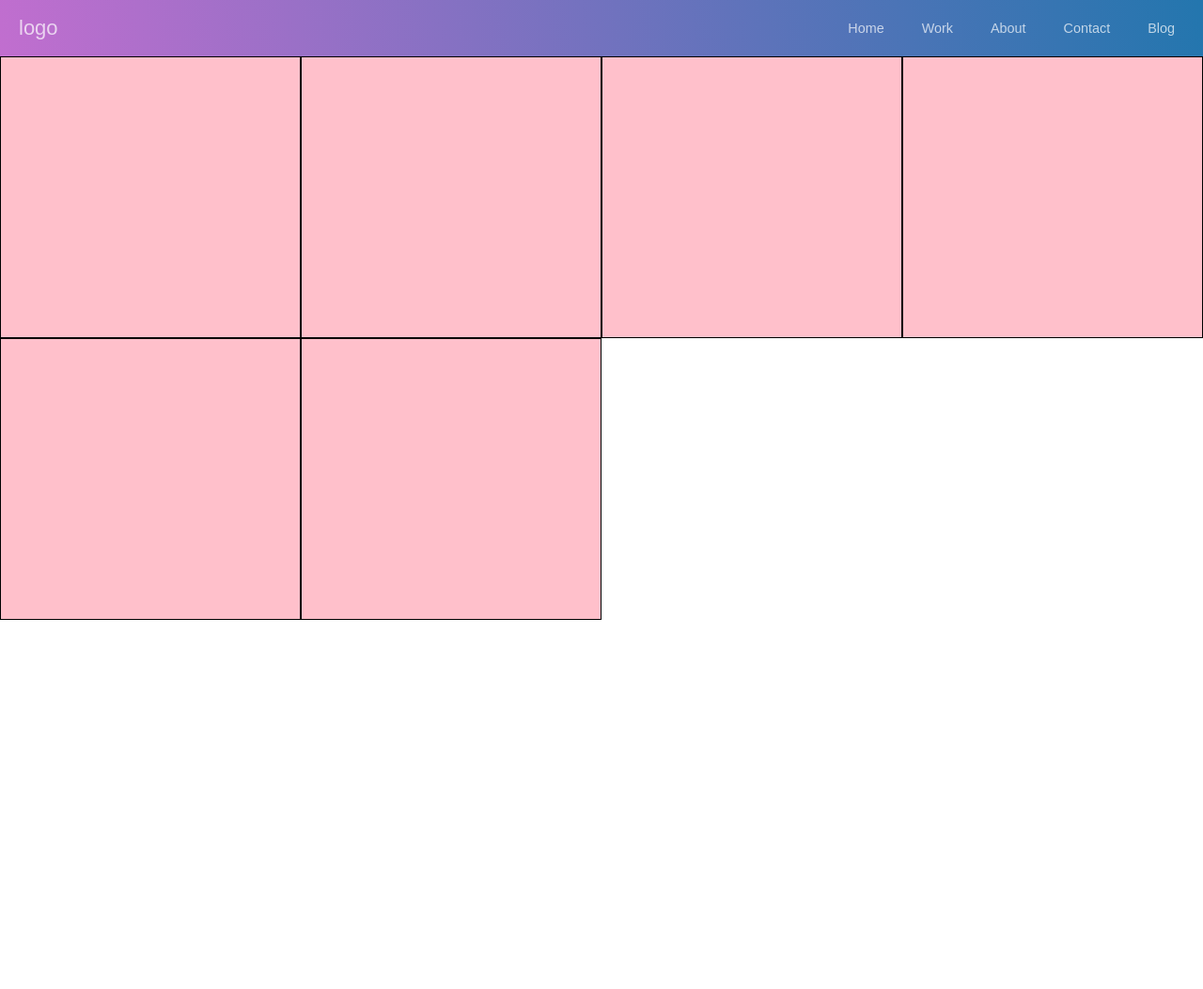
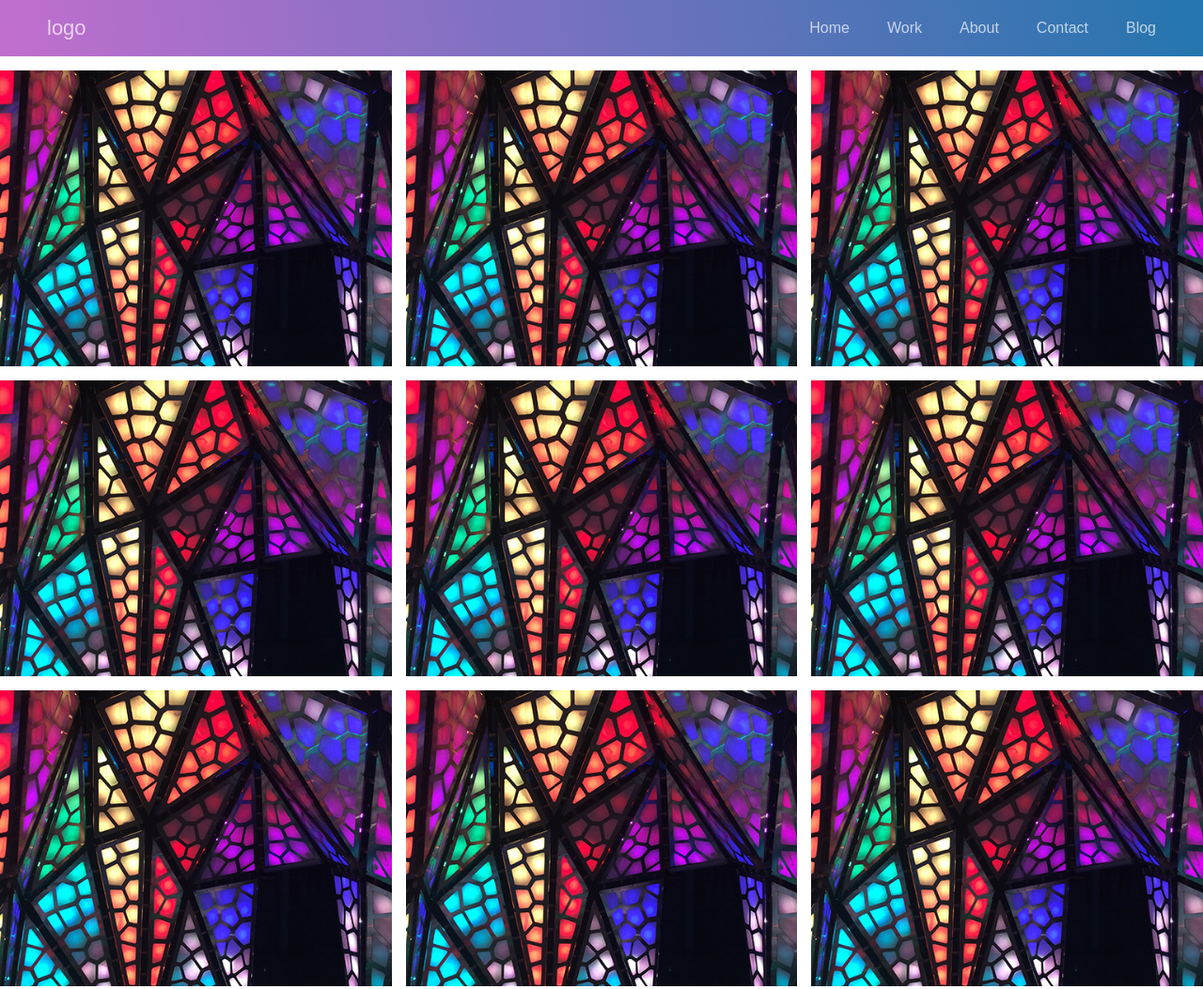
Before and after one commit to bethanyann/portfolio, a plain HTML site: page index.html in a window 1280 px wide. Shown: the top 1053 px of the page at 94% size. Before the commit the page ends 800 px from the top, so only its background shows below. Drawn offline with nearby package versions, Linux system fonts and the light colour scheme.

Commit message:
baby steps. layout is less ugly than it was.

```diff
--- a/index.html
+++ b/index.html
@@ -9,10 +9,10 @@
 </head>
 <body>
 	<nav class="navbar">
-	<span class="navbar-toggle" id="js-navbar-toggle">
-		<i class="fas fa-bars"></i>
-	</span>
-	<a href="#" class="logo">logo</a>
+		<span class="navbar-toggle" id="js-navbar-toggle">
+			<i class="fas fa-bars"></i>
+		</span>
+			<a href="#" class="logo">logo</a>
 		<ul class="main-nav" id="js-menu">
 			<li><a href="#" class="nav-links">Home</a></li>
 			<li><a href="#" class="nav-links">Work</a></li>
@@ -22,14 +22,32 @@
 		</ul>
 	</nav>
 	<div class="container">
-		<div class="square_img" style="background-color:pink; border: 1px solid black;"><img src=" "></div>
-		<div class="square_img" style="background-color:pink; border: 1px solid black;"><img src=" "></div>
-		<div class="square_img" style="background-color:pink; border: 1px solid black;"><img src=" "></div>
-		<div class="square_img" style="background-color:pink; border: 1px solid black;"><img src=" "></div>
-		<div class="square_img" style="background-color:pink; border: 1px solid black;"><img src=" "></div>
-		<div class="square_img" style="background-color:pink; border: 1px solid black;"><img src=" "></div>
+		<div class="square_img"><img src="photo.jpg"></div>
+		<div class="square_img"><img src="photo.jpg"></div>
+		<div class="square_img"><img src="photo.jpg"></div>
+		<div class="square_img"><img src="photo.jpg"></div>
+		<div class="square_img"><img src="photo.jpg"></div>
+		<div class="square_img"><img src="photo.jpg"></div>
+		<div class="square_img"><img src="photo.jpg"></div>
+		<div class="square_img"><img src="photo.jpg"></div>
+		<div class="square_img"><img src="photo.jpg"></div>
+		<div class="square_img"><img src="photo.jpg"></div>
+		<div class="square_img"><img src="photo.jpg"></div>
+		<div class="square_img"><img src="photo.jpg"></div>
+
 
 	</div>
+	<!--<footer>
+		<nav class="footer-nav">
+			<ul>
+				<li> home </li>
+				<li> about </li>
+				<li> work </li>
+				<li> contact </li>
+				<li></li>
+			</ul>
+		</nav>
+	</footer>-->
 </body>
 </html>
 <script type="text/javascript">
--- a/styles.css
+++ b/styles.css
@@ -13,11 +13,18 @@ body {
 	background-image: linear-gradient(260deg, #2376ae 0%, #c16ecf 100%);
 	/*border: 1px solid rgba(0,0,0,0.2);*/
 	padding-bottom: 10px;
+	/*this below makes the header fixed*/
+	display: flex;
+	position: fixed;
+	top:0;
+	left:0;
+	right:0;
 }
 
 .main-nav {
 	list-style-type: none;
 	display: none;
+	margin-right: 50px;
 }
 
 .main-nav li{
@@ -39,33 +46,37 @@ body {
 
 .navbar-toggle{
 	position:absolute;
-	top: 10px;
-	right: 20px;
+	top: 5px;
+	right: 15px;
 	cursor: pointer;
 	color: rgba(255,255,255,.8);
 	font-size: 2em;
-	margin-bottom: 5px;
+
 }
 
 .active {
 	display: block;
 }
+
+
 /****************************************************/
 .container {
 	display: grid;
 	grid-template-columns: repeat(auto-fit, minmax(150px, 1fr));
 	grid-auto-rows: 150px;
+	grid-gap: 15px;
 	/*grid-auto-flow: dense;*/
-	/*max-width: 1100px;*/
+	max-width: 1400px;
 	margin: 0 auto;
 	width: auto;
+	margin-top: 75px;
 }
 
-.square_img {
+.square_img{
 	grid-column: span 2;
 	grid-row: span 2;
+	border-radius: 5px;
 }
-
 
 .container > div {
     display: flex;
@@ -75,6 +86,15 @@ body {
     color: #ffeead;
 }
 
+/* to fit the image into the div, set it to be as wide and tall as the item itself
+and then use object-fit: cover to make the img cover its entire container*/
+.container > div > img {
+	width: 100%;
+	height: 100%;
+	object-fit: cover;
+}
+
+/************************** MEDIA QUERIES **************************/
 @media screen and (min-width: 768px) {
 	.navbar{
 		display: flex;
@@ -82,12 +102,12 @@ body {
 		padding-bottom: 0;
 		height: 60px;
 		align-items: center;
-
+		font-size: 1em;
 	}
 
 	.main-nav {
 		display: flex;
-		margin-right: 30px;
+		margin-right: 50px;
 		flex-direction: row;
 		justify-content: flex-end;
 	}
@@ -102,6 +122,7 @@ body {
 
 	.logo {
 		margin-top: 0;
+		margin-left: 50px;
 	}
 
 	.navbar-toggle {
@@ -111,4 +132,27 @@ body {
 	.logo:hover, .nav-links:hover {
 		color: white;
 	}
+
+	footer{
+	display: flex;
+	bottom: 0;
+	left: 0;
+	right: 0;
+	background-color: pink;
 }
+
+.footer-nav {
+	display: flex;
+	margin: 0 auto;
+	width: auto;
+}
+
+.footer-nav li {
+	text-align: center;
+	list-style-type: none;
+}
+}
+
+@media screen and (min-width: 1400px){
+
+}
```
Also changed, not shown: photo.JPG (added).
